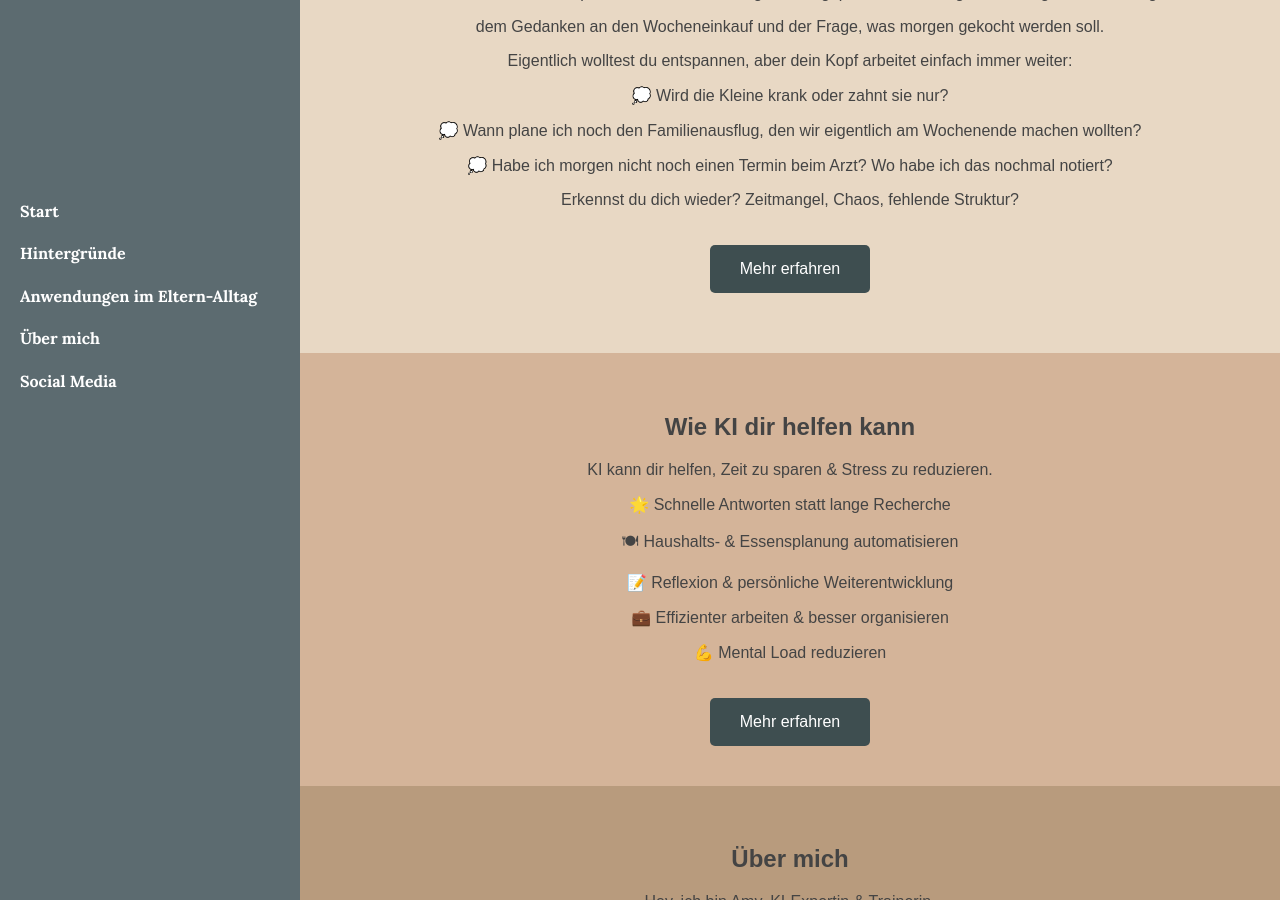
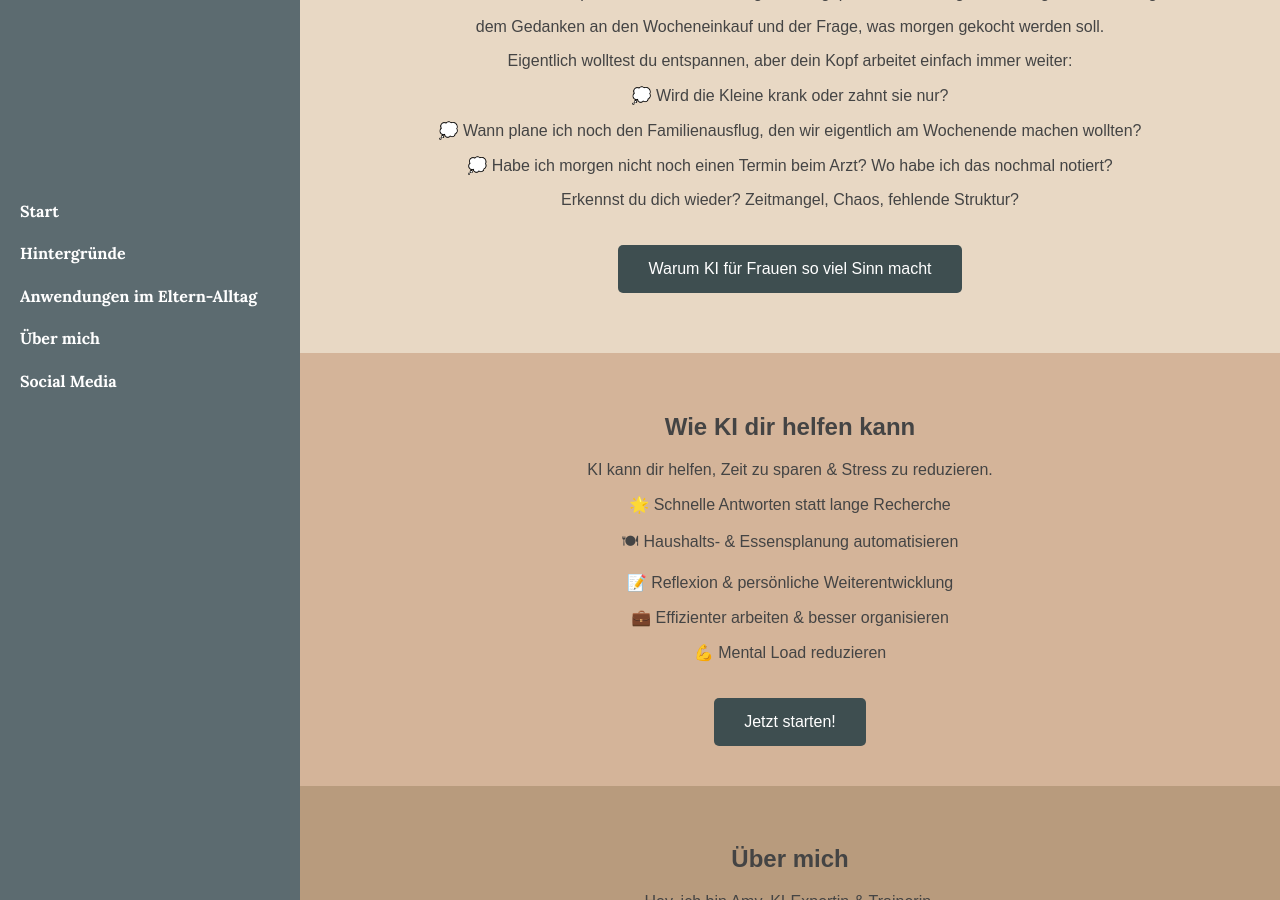
Before and after one commit to shedoesKI-de/shedoesKI-de, a Jekyll site: the page built from index.html, in a window 1280 px wide and 900 px high, scrolled down 584 px. Built offline with Jekyll 4.4.1, drawn with Linux system fonts in a browser that asks for light colours; some of the changed text lies outside the part shown.

Commit message:
Update index.html

```diff
--- a/index.html
+++ b/index.html
@@ -30,7 +30,7 @@ title: Hintergründe
         <p>💭 Wann plane ich noch den Familienausflug, den wir eigentlich am Wochenende machen wollten? </p>
         <p>💭 Habe ich morgen nicht noch einen Termin beim Arzt? Wo habe ich das nochmal notiert?  </p>
         <p>Erkennst du dich wieder? Zeitmangel, Chaos, fehlende Struktur?</p>
-        <a href="hintergruende.html" class="cta">Mehr erfahren</a>
+        <a href="hintergruende.html" class="cta">Warum KI für Frauen so viel Sinn macht</a>
     </div>
 
     <div class="section" id="ki-hilfe">
@@ -41,14 +41,14 @@ title: Hintergründe
         <p>📝 Reflexion & persönliche Weiterentwicklung</p>
         <p>💼 Effizienter arbeiten & besser organisieren</p>
         <p>💪 Mental Load reduzieren</p>
-        <a href="anwendungsfaelle.html" class="cta">Mehr erfahren</a>
+        <a href="anwendungsfaelle.html" class="cta">Jetzt starten!</a>
     </div>
 
     <div class="section" id="ueber-mich">
         <h2>Über mich</h2>
         <p>Hey, ich bin Amy, KI-Expertin & Trainerin.</p>
         <p>Ich helfe Frauen, KI-Technologien sinnvoll & zeitsparend zu nutzen.</p>
-        <a href="ueber-mich.html" class="cta">Jetzt starten!</a>
+        <a href="ueber-mich.html" class="cta">Meine Kompetenzen</a>
     </div>
 
     <div class="section" id="social">
```
Also changed, not shown: other parts of index.html (+0 -2 lines).
